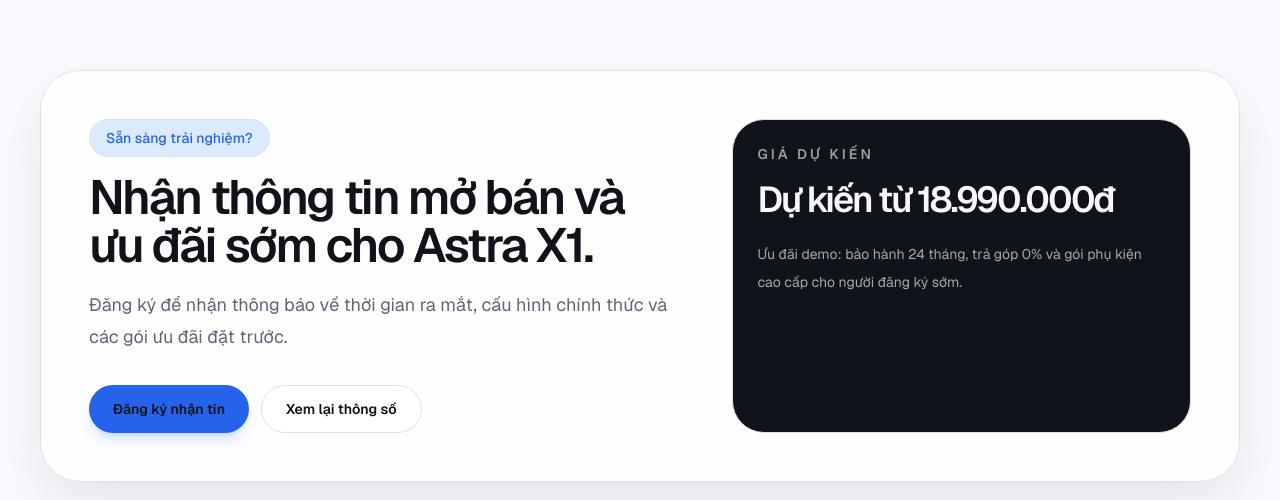
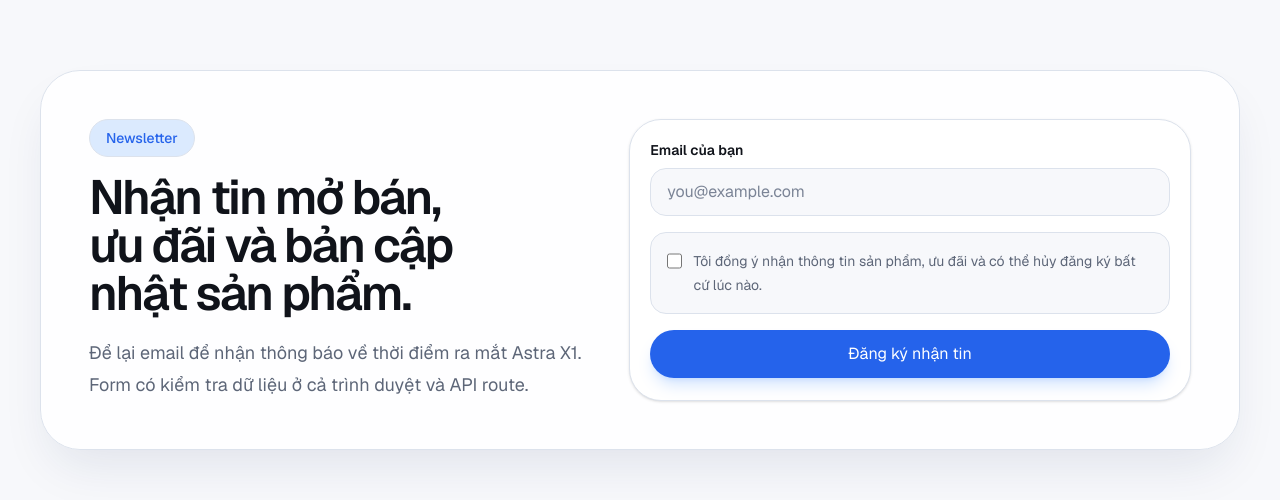
Before and after one commit to Duy2801/smartphone-landing-page, a Next.js app in the folder apps/frontend/: page / in a window 1280 px wide. Shown: the part 5947-6447 px from the top of the page. Built offline with nearby package versions, Linux system fonts and the light colour scheme; no server answers.

Commit message:
feat: add newsletter subscription section with server-side validation and API integration

```diff
--- a/apps/frontend/package.json
+++ b/apps/frontend/package.json
@@ -11,7 +11,8 @@
   "dependencies": {
     "next": "16.2.9",
     "react": "19.2.4",
-    "react-dom": "19.2.4"
+    "react-dom": "19.2.4",
+    "zod": "^4.4.3"
   },
   "devDependencies": {
     "@tailwindcss/postcss": "^4",
--- /dev/null
+++ b/apps/frontend/src/app/api/newsletter/route.ts
@@ -0,0 +1,34 @@
+import { NextResponse } from "next/server";
+import { newsletterSchema } from "@/lib/schemas";
+
+export async function POST(request: Request) {
+  const body = await request.json().catch(() => null);
+  const parsed = newsletterSchema.safeParse(body);
+
+  if (!parsed.success) {
+    return NextResponse.json(
+      {
+        ok: false,
+        message: parsed.error.issues[0]?.message ?? "Dữ liệu chưa hợp lệ.",
+      },
+      { status: 400 },
+    );
+  }
+
+  const { email, source } = parsed.data;
+  const [name = "", domain = ""] = email.split("@");
+  const maskedEmail = `${name.slice(0, 2)}***@${domain}`;
+
+  // Demo storage/webhook placeholder:
+  // Ở phần mở rộng, thay đoạn này bằng Supabase, webhook hoặc backend NestJS.
+  console.info("newsletter_subscription", {
+    email: maskedEmail,
+    source,
+    createdAt: new Date().toISOString(),
+  });
+
+  return NextResponse.json({
+    ok: true,
+    message: "Đăng ký thành công. Chúng tôi sẽ gửi thông tin Astra X1 sớm nhất!",
+  });
+}
--- a/apps/frontend/src/app/page.tsx
+++ b/apps/frontend/src/app/page.tsx
@@ -5,6 +5,7 @@
 import { FeatureBento } from "@/components/sections/FeatureBento";
 import { FinalCta } from "@/components/sections/FinalCta";
 import { HeroSection } from "@/components/sections/HeroSection";
+import { NewsletterSection } from "@/components/sections/NewsletterSection";
 import { PerformanceSection } from "@/components/sections/PerformanceSection";
 import { Specifications } from "@/components/sections/Specifications";
 
@@ -19,6 +20,7 @@
         <PerformanceSection />
         <DesignShowcase />
         <Specifications />
+        <NewsletterSection />
         <FinalCta />
       </main>
       <Footer />
--- /dev/null
+++ b/apps/frontend/src/components/sections/NewsletterSection.tsx
@@ -0,0 +1,154 @@
+"use client";
+
+import { FormEvent, useId, useState } from "react";
+import { subscribeNewsletter } from "@/lib/newsletter";
+import { newsletterSchema } from "@/lib/schemas";
+
+type FormStatus = "idle" | "loading" | "success" | "error";
+
+export function NewsletterSection() {
+  const emailId = useId();
+  const consentId = useId();
+  const honeypotId = useId();
+  const [email, setEmail] = useState("");
+  const [consent, setConsent] = useState(false);
+  const [website, setWebsite] = useState("");
+  const [status, setStatus] = useState<FormStatus>("idle");
+  const [message, setMessage] = useState("");
+
+  async function handleSubmit(event: FormEvent<HTMLFormElement>) {
+    event.preventDefault();
+
+    const payload = {
+      email,
+      consent,
+      website,
+      source: "landing-newsletter",
+    };
+
+    const parsed = newsletterSchema.safeParse(payload);
+
+    if (!parsed.success) {
+      setStatus("error");
+      setMessage(parsed.error.issues[0]?.message ?? "Dữ liệu chưa hợp lệ.");
+      return;
+    }
+
+    setStatus("loading");
+    setMessage("Đang gửi đăng ký...");
+
+    const result = await subscribeNewsletter(parsed.data);
+
+    setStatus(result.ok ? "success" : "error");
+    setMessage(result.message);
+
+    if (result.ok) {
+      setEmail("");
+      setConsent(false);
+      setWebsite("");
+    }
+  }
+
+  return (
+    <section
+      id="newsletter"
+      className="mx-auto w-full max-w-7xl scroll-mt-28 px-5 py-16 sm:px-8 lg:px-10 lg:py-24"
+      aria-labelledby="newsletter-title"
+    >
+      <div className="grid gap-8 overflow-hidden rounded-[2.5rem] border border-border bg-surface-elevated p-6 shadow-2xl shadow-blue-950/10 backdrop-blur sm:p-8 lg:grid-cols-[0.95fr_1.05fr] lg:p-12">
+        <div>
+          <p className="mb-4 inline-flex rounded-full border border-border bg-accent-soft px-4 py-2 text-sm font-medium text-accent">
+            Newsletter
+          </p>
+          <h2
+            id="newsletter-title"
+            className="max-w-2xl text-balance text-4xl font-semibold tracking-[-0.045em] text-foreground sm:text-5xl"
+          >
+            Nhận tin mở bán, ưu đãi và bản cập nhật sản phẩm.
+          </h2>
+          <p className="mt-5 max-w-2xl text-base leading-8 text-muted sm:text-lg">
+            Để lại email để nhận thông báo về thời điểm ra mắt Astra X1. Form
+            có kiểm tra dữ liệu ở cả trình duyệt và API route.
+          </p>
+        </div>
+
+        <form
+          className="rounded-[2rem] border border-border bg-surface p-5 shadow-sm"
+          onSubmit={handleSubmit}
+          noValidate
+        >
+          <div className="grid gap-4">
+            <label className="grid gap-2" htmlFor={emailId}>
+              <span className="text-sm font-semibold text-foreground">
+                Email của bạn
+              </span>
+              <input
+                id={emailId}
+                type="email"
+                inputMode="email"
+                autoComplete="email"
+                placeholder="you@example.com"
+                value={email}
+                onChange={(event) => setEmail(event.target.value)}
+                className="min-h-12 rounded-2xl border border-border bg-background px-4 text-sm text-foreground outline-none transition placeholder:text-muted-foreground focus:border-accent focus:ring-4 focus:ring-accent/15"
+                aria-describedby={message ? "newsletter-message" : undefined}
+              />
+            </label>
+
+            <label className="hidden" htmlFor={honeypotId}>
+              Website
+              <input
+                id={honeypotId}
+                tabIndex={-1}
+                autoComplete="off"
+                value={website}
+                onChange={(event) => setWebsite(event.target.value)}
+              />
+            </label>
+
+            <label
+              className="flex cursor-pointer items-start gap-3 rounded-2xl border border-border bg-background p-4 text-sm leading-6 text-muted"
+              htmlFor={consentId}
+            >
+              <input
+                id={consentId}
+                type="checkbox"
+                checked={consent}
+                onChange={(event) => setConsent(event.target.checked)}
+                className="mt-1 size-4 accent-[var(--accent)]"
+              />
+              <span>
+                Tôi đồng ý nhận thông tin sản phẩm, ưu đãi và có thể hủy đăng
+                ký bất cứ lúc nào.
+              </span>
+            </label>
+
+            <button
+              type="submit"
+              disabled={status === "loading"}
+              className="inline-flex min-h-12 items-center justify-center rounded-full bg-accent px-6 text-sm font-semibold text-accent-foreground shadow-lg shadow-blue-500/20 transition hover:-translate-y-0.5 disabled:cursor-not-allowed disabled:opacity-70 disabled:hover:translate-y-0"
+            >
+              {status === "loading" ? "Đang gửi..." : "Đăng ký nhận tin"}
+            </button>
+
+            {message ? (
+              <p
+                id="newsletter-message"
+                className={`rounded-2xl px-4 py-3 text-sm ${
+                  status === "success"
+                    ? "bg-emerald-500/10 text-emerald-600"
+                    : status === "error"
+                      ? "bg-red-500/10 text-red-600"
+                      : "bg-accent-soft text-accent"
+                }`}
+                role={status === "error" ? "alert" : "status"}
+              >
+                {message}
+              </p>
+            ) : null}
+          </div>
+        </form>
+      </div>
+    </section>
+  );
+}
--- /dev/null
+++ b/apps/frontend/src/lib/newsletter.ts
@@ -0,0 +1,36 @@
+import type { NewsletterInput } from "@/lib/schemas";
+
+export type NewsletterResponse = {
+  ok: boolean;
+  message: string;
+};
+
+export async function subscribeNewsletter(
+  input: NewsletterInput,
+): Promise<NewsletterResponse> {
+  const response = await fetch("/api/newsletter", {
+    method: "POST",
+    headers: {
+      "Content-Type": "application/json",
+    },
+    body: JSON.stringify(input),
+  });
+
+  const data = (await response.json().catch(() => null)) as
+    | NewsletterResponse
+    | null;
+
+  if (!response.ok) {
+    return {
+      ok: false,
+      message:
+        data?.message ?? "Không thể gửi đăng ký lúc này. Vui lòng thử lại.",
+    };
+  }
+
+  return {
+    ok: true,
+    message:
+      data?.message ?? "Đăng ký thành công. Cảm ơn bạn đã quan tâm Astra X1!",
+  };
+}
--- /dev/null
+++ b/apps/frontend/src/lib/schemas.ts
@@ -0,0 +1,17 @@
+import { z } from "zod";
+
+export const newsletterSchema = z.object({
+  email: z
+    .string()
+    .trim()
+    .min(1, "Vui lòng nhập email.")
+    .email("Email chưa đúng định dạng."),
+  consent: z.literal(true, {
+    error: "Bạn cần đồng ý nhận thông tin trước khi gửi.",
+  }),
+  source: z.string().trim().min(1).default("landing-page"),
+  website: z.string().max(0, "Yêu cầu không hợp lệ.").optional(),
+});
+
+export type NewsletterInput = z.input<typeof newsletterSchema>;
+export type NewsletterPayload = z.output<typeof newsletterSchema>;
```
Also changed, not shown: 1 other file (tests, documents, lock files or other folders).
